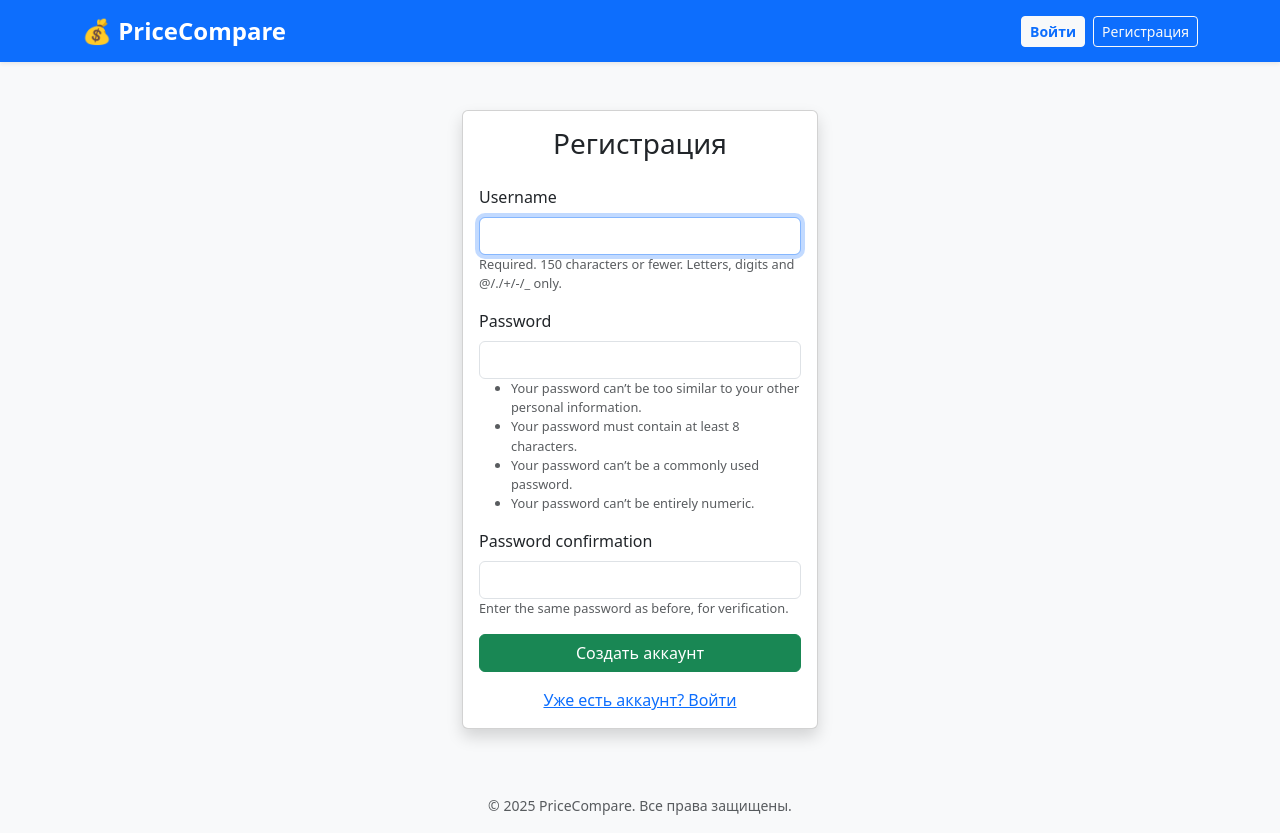
After one commit to Adelina20034/Project_2_price_compare, a Django app: page /accounts/register/ in a window 1280 px wide. The commit adds this page. Run offline with Django 5.2, Linux system fonts and the light colour scheme.

Commit message:
добавили авторицазию

```diff
--- /dev/null
+++ b/accounts/templates/accounts/register.html
@@ -0,0 +1,37 @@
+{% extends 'catalog/base.html' %}
+
+{% block content %}
+<div class="row justify-content-center mt-5">
+    <div class="col-md-4">
+        <div class="card shadow">
+            <div class="card-body">
+                <h3 class="text-center mb-4">Регистрация</h3>
+                <form method="post">
+                    {% csrf_token %}
+                    {% for field in form %}
+                        <div class="mb-3">
+                            <label class="form-label">{{ field.label }}</label>
+                            {{ field }}
+                            {% if field.help_text %}
+                                <small class="text-muted d-block" style="font-size: 0.8em;">{{ field.help_text }}</small>
+                            {% endif %}
+                            {% if field.errors %}
+                                <small class="text-danger">{{ field.errors.0 }}</small>
+                            {% endif %}
+                        </div>
+                    {% endfor %}
+
+                    <button type="submit" class="btn btn-success w-100">Создать аккаунт</button>
+                </form>
+                <div class="text-center mt-3">
+                    <a href="{% url 'login' %}">Уже есть аккаунт? Войти</a>
+                </div>
+            </div>
+        </div>
+    </div>
+</div>
+<script>
+    var inputs = document.querySelectorAll('input');
+    inputs.forEach(input => input.classList.add('form-control'));
+</script>
+{% endblock %}
--- /dev/null
+++ b/accounts/urls.py
@@ -0,0 +1,12 @@
+from django.urls import path
+from django.contrib.auth import views as auth_views
+from . import views
+
+urlpatterns = [
+    # Стандартный вход Django
+    path('login/', auth_views.LoginView.as_view(template_name='accounts/login.html'), name='login'),
+    # Стандартный выход
+    path('logout/', auth_views.LogoutView.as_view(next_page='/'), name='logout'),
+    # Наша кастомная регистрация
+    path('register/', views.register, name='register'),
+]
--- a/accounts/views.py
+++ b/accounts/views.py
@@ -1,3 +1,15 @@
-from django.shortcuts import render
+from django.shortcuts import render, redirect
+from django.contrib.auth.forms import UserCreationForm
+from django.contrib.auth import login
 
-# Create your views here.
+def register(request):
+    if request.method == 'POST':
+        form = UserCreationForm(request.POST)
+        if form.is_valid():
+            user = form.save()
+            login(request, user)  # Сразу входим после регистрации
+            return redirect('product_list')  # Редирект на главную
+    else:
+        form = UserCreationForm()
+
+    return render(request, 'accounts/register.html', {'form': form})
--- a/catalog/templates/catalog/base.html
+++ b/catalog/templates/catalog/base.html
@@ -2,20 +2,79 @@
 <html lang="ru">
 <head>
     <meta charset="UTF-8">
+    <meta name="viewport" content="width=device-width, initial-scale=1.0">
     <title>{% block title %}Сравнение цен{% endblock %}</title>
-    <!-- Подключаем Bootstrap для красоты (через CDN) -->
+    <!-- Подключаем Bootstrap CSS -->
     <link href="https://cdn.jsdelivr.net/npm/bootstrap@5.3.0/dist/css/bootstrap.min.css" rel="stylesheet">
+    <!-- Иконки Bootstrap -->
+    <link rel="stylesheet" href="https://cdn.jsdelivr.net/npm/bootstrap-icons@1.10.0/font/bootstrap-icons.css">
+
+    <style>
+        .navbar-brand { font-size: 1.5rem; }
+        .card { transition: transform 0.2s; }
+        .card:hover { transform: translateY(-2px); }
+    </style>
 </head>
-<body>
-    <nav class="navbar navbar-dark bg-primary mb-4">
+<body class="bg-light">
+    <!-- Навигация -->
+    <nav class="navbar navbar-expand-lg navbar-dark bg-primary mb-4 shadow-sm">
         <div class="container">
-            <a class="navbar-brand" href="{% url 'product_list' %}">💰 PriceCompare</a>
+            <a class="navbar-brand fw-bold" href="{% url 'product_list' %}">
+                💰 PriceCompare
+            </a>
+
+            <button class="navbar-toggler" type="button" data-bs-toggle="collapse" data-bs-target="#navbarNav">
+                <span class="navbar-toggler-icon"></span>
+            </button>
+
+            <div class="collapse navbar-collapse" id="navbarNav">
+                <ul class="navbar-nav ms-auto align-items-center">
+                    {% if user.is_authenticated %}
+                        <li class="nav-item me-3">
+                            <span class="text-white">Привет, <strong>{{ user.username }}</strong>!</span>
+                        </li>
+                        <li class="nav-item">
+                            <form action="{% url 'logout' %}" method="post" class="d-inline">
+                                {% csrf_token %}
+                                <button type="submit" class="btn btn-outline-light btn-sm">
+                                    <i class="bi bi-box-arrow-right"></i> Выйти
+                                </button>
+                            </form>
+                        </li>
+                    {% else %}
+                        <li class="nav-item me-2">
+                            <a href="{% url 'login' %}" class="btn btn-light btn-sm text-primary fw-bold">Войти</a>
+                        </li>
+                        <li class="nav-item">
+                            <a href="{% url 'register' %}" class="btn btn-outline-light btn-sm">Регистрация</a>
+                        </li>
+                    {% endif %}
+                </ul>
+            </div>
         </div>
     </nav>
 
+    <!-- Основной контент -->
     <div class="container">
+        {% if messages %}
+            {% for message in messages %}
+                <div class="alert alert-{{ message.tags }} alert-dismissible fade show" role="alert">
+                    {{ message }}
+                    <button type="button" class="btn-close" data-bs-dismiss="alert"></button>
+                </div>
+            {% endfor %}
+        {% endif %}
+
         {% block content %}
         {% endblock %}
     </div>
+
+    <!-- Футер -->
+    <footer class="mt-5 py-3 text-center text-muted">
+        <small>© 2025 PriceCompare. Все права защищены.</small>
+    </footer>
+
+    <!-- Bootstrap JS (нужен для мобильного меню и алертов) -->
+    <script src="https://cdn.jsdelivr.net/npm/bootstrap@5.3.0/dist/js/bootstrap.bundle.min.js"></script>
 </body>
 </html>
--- a/config/settings.py
+++ b/config/settings.py
@@ -119,3 +119,8 @@ USE_TZ = True
 # https://docs.djangoproject.com/en/6.0/howto/static-files/
 
 STATIC_URL = 'static/'
+# Куда перенаправлять после успешного входа
+LOGIN_REDIRECT_URL = '/'
+
+# Куда перенаправлять после выхода
+LOGOUT_REDIRECT_URL = '/'
--- a/config/urls.py
+++ b/config/urls.py
@@ -20,4 +20,5 @@ from django.urls import path, include  # <-- Добавьте include
 urlpatterns = [
     path('admin/', admin.site.urls),
     path('', include('catalog.urls')),  # <-- Это сделает каталог главной страницей
+    path('accounts/', include('accounts.urls')), #регистрация
 ]
```
Also changed, not shown: accounts/templates/accounts/login.html (added, +38 -0 lines).
